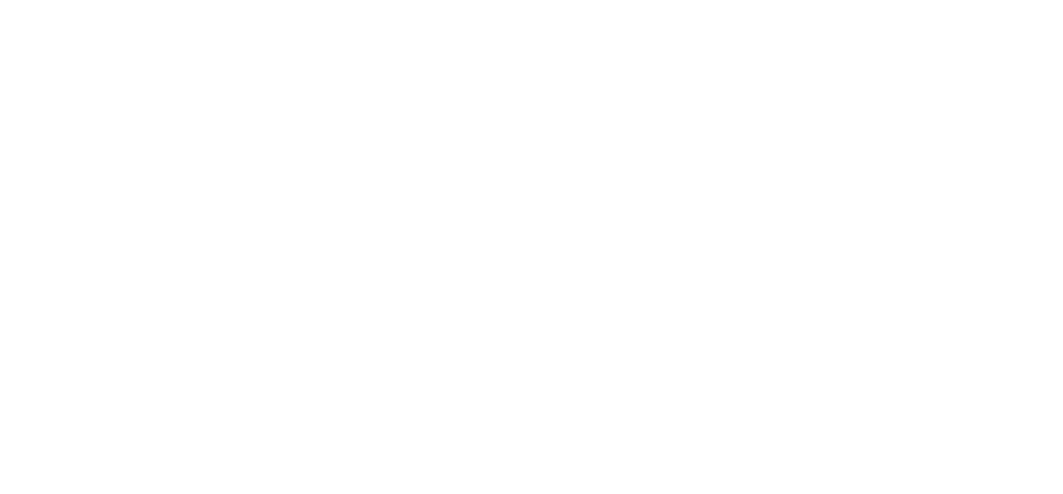
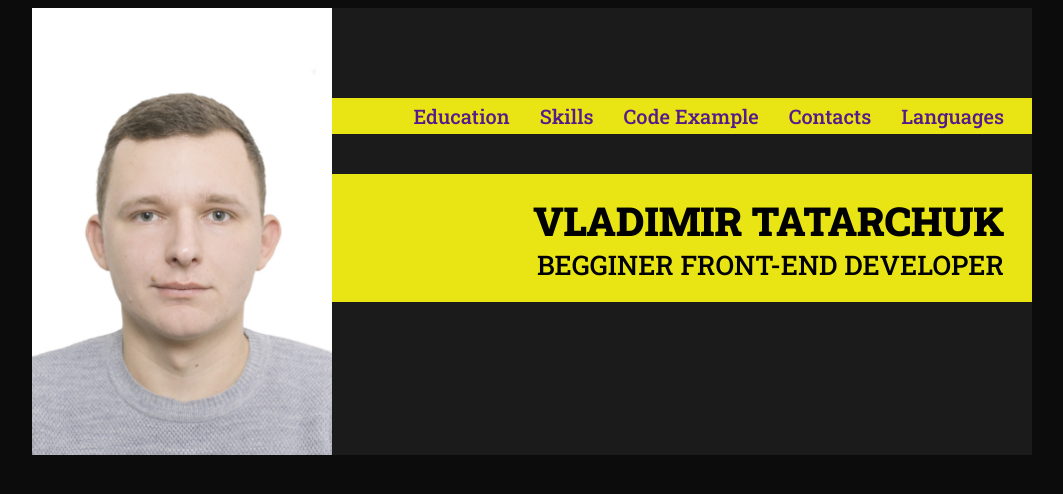
Before and after one commit to TatarchukVladimir/rsschool-cv, a plain HTML site: page index.html in a window 1280 px wide. Shown: the whole page, without its empty margins (108-1171 px from the left). Drawn offline with Linux system fonts and the light colour scheme.

Commit message:
feat:add header

```diff
--- a/index.html
+++ b/index.html
@@ -4,8 +4,51 @@
     <meta charset="UTF-8">
     <meta http-equiv="X-UA-Compatible" content="IE=edge">
     <meta name="viewport" content="width=device-width, initial-scale=1.0">
-    <title>Document</title>
+    <link rel="stylesheet" href="style.css">
+    <link rel="preconnect" href="https://fonts.googleapis.com"><link rel="preconnect" href="https://fonts.gstatic.com" crossorigin><link href="https://fonts.googleapis.com/css2?family=Roboto+Slab:wght@300;500;900&family=Roboto:wght@300;400;500;700&display=swap" rel="stylesheet">
+    <title>Tatarchuk Vladimir</title>
 </head>
 <body>
+    <header class="header">
+        <div class="wrapper">
+            <div class="header__container">
+                <img class="header__photo" src="photo.png" alt="my photo">
+                <div class="header__content">
+                    <nav class="header__nav">
+                        <ul class="header__list">
+                            <li class="header__nav__item">
+
+                            </li>
+                            <li class="header__nav__item">
+                                <a href="" class="header__link">Education</a>
+                            </li>
+                            <li class="header__nav__item">
+                                <a href="" class="header__link">Skills</a>
+                            </li>
+                            <li class="header__nav__item">
+                                <a href="" class="header__link">Code Example</a>
+                            </li>
+                            <li class="header__nav__item">
+                                <a href="" class="header__link">Contacts</a>
+                            </li>
+                            <li class="header__nav__item">
+                                <a href="" class="header__link">Languages</a>
+                            </li>
+                        </ul>
+                    </nav>
+                    <div class="header__description">
+                        <h1 class="header__name">Vladimir Tatarchuk</h1>
+                        <h2 class="header__jobName">begginer front-end developer</h2>
+                    </div>
+                </div>
+            </div>
+        </div>
+    </header>
+    <main class="main">
+
+    </main>
+    <footer class="footer">
+
+    </footer>
 </body>
 </html>
--- /dev/null
+++ b/style.css
@@ -0,0 +1,79 @@
+* {
+    margin: 0, auto;
+    padding: 0;
+    font-size: 10px;
+    font-family: 'Roboto Slab', sans-serif;
+    font-weight: 300;
+}
+
+html {
+    background-color: #000000f3;
+}
+
+.wrapper {
+    max-width: 1000px;
+    margin: auto;
+    background-color: #1c1b1b;
+}
+
+.header__container {
+    display: flex;
+}
+
+.header__photo {
+    width: 30%;
+}
+
+.header__content {
+    width: 70%;
+    text-align: end;
+    padding-top: 80px;
+}
+
+.header__nav {
+    background-color: #e9e514;
+}
+
+.header__list {
+    display: flex;
+    list-style: none;
+    justify-content: end;
+    gap: 30px;
+    padding-right: 4%;
+    padding-top: 5px;
+    padding-bottom: 5px;
+}
+
+.header__link {
+    font-size: 2em;
+    text-decoration: none;
+    font-weight: 500;
+}
+
+.header__list :hover {
+    transform: scale(1.2);
+}
+
+.header__description {
+    padding-top: 30px;
+}
+
+.header__name {
+    font-size: 4em;
+    font-weight: 900;
+    margin: 0;
+    text-transform: uppercase;
+    background-color: #e9e514;
+    padding-right: 4%;
+    padding-top: 20px;
+}
+
+.header__jobName {
+    font-size: 2.7em;
+    font-weight: 500;
+    margin: 0;
+    text-transform: uppercase;
+    background-color: #e9e514;
+    padding-right: 4%;
+    padding-bottom: 20px;
+}
```
Also changed, not shown: myPhotoSmallSize.jpg (deleted), photo.png (added).
